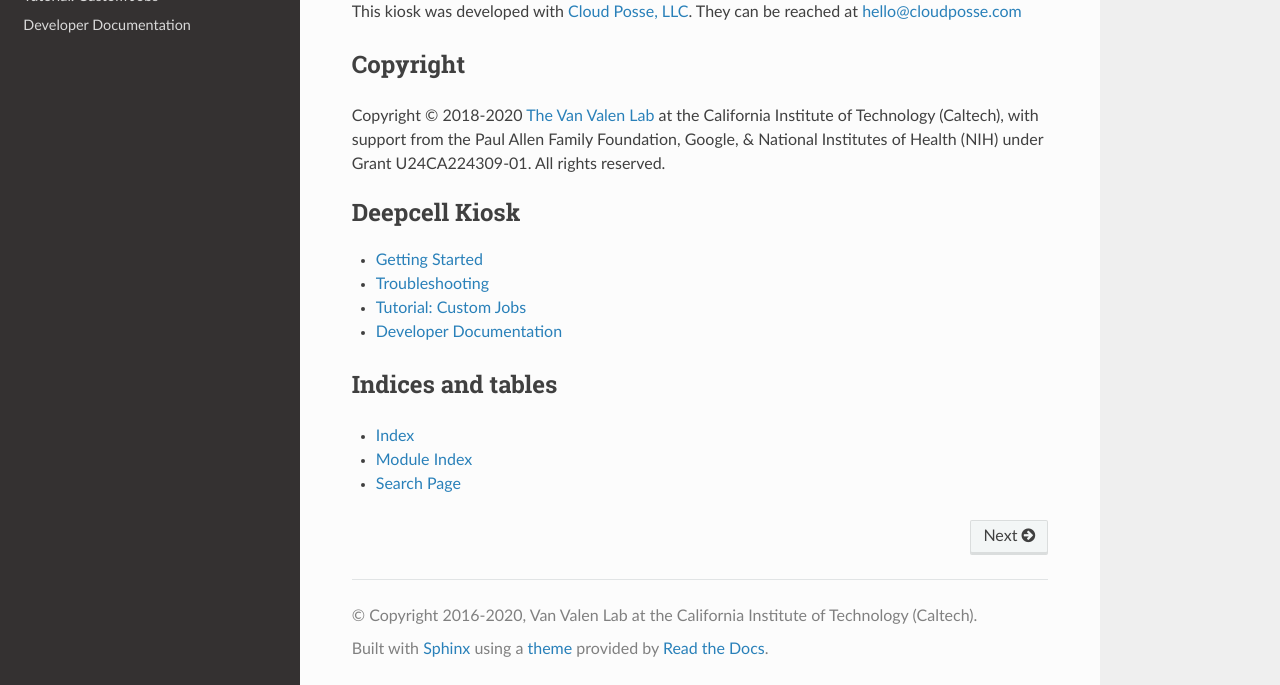
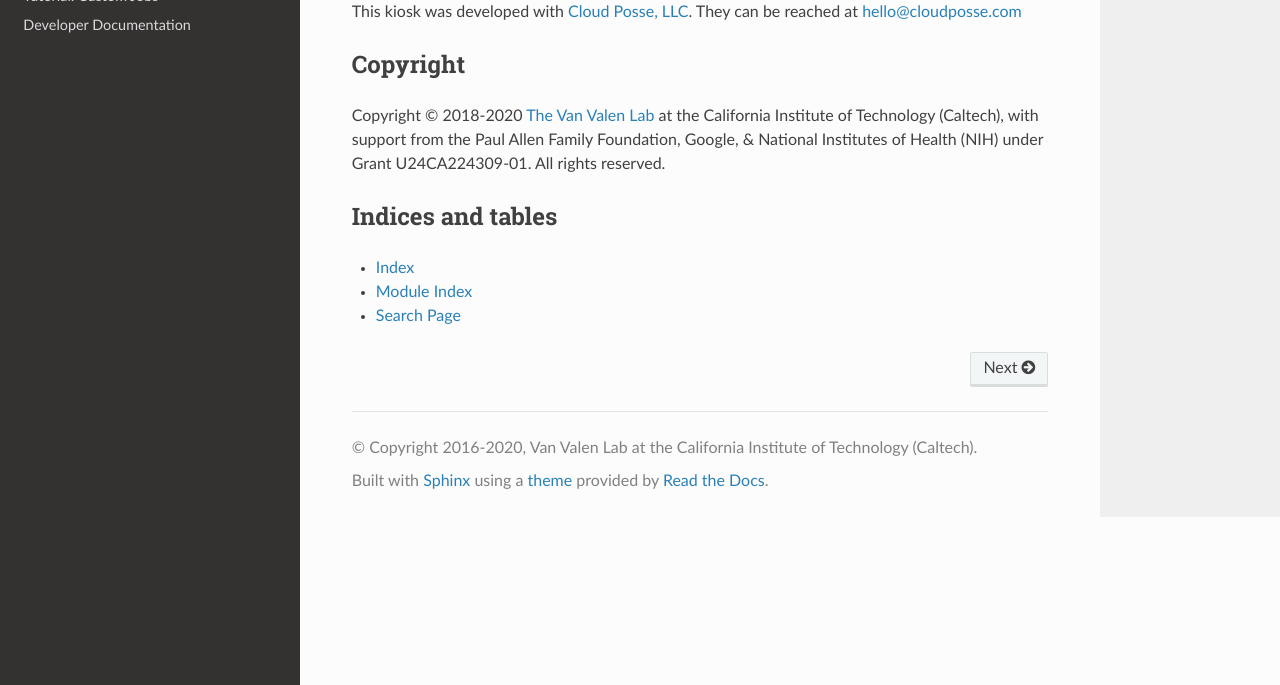
Before and after one commit to vanvalenlab/kiosk-console, a Sphinx documentation site: the page built from docs/source/index.rst, in a window 1280 px wide and 900 px high, scrolled down 2321 px, cut to the strip 215-900 px from the top of the window. Built offline with Sphinx 7.4.7 and the Read the Docs theme 2.0.0, drawn with Linux system fonts in a browser that asks for light colours.

Commit message:
Change sidebar hidden flag to true

```diff
--- a/docs/source/conf.py
+++ b/docs/source/conf.py
@@ -42,7 +42,7 @@
 
 # This is used for linking and such so we link to the thing we're building
 rtd_version = os.environ.get("READTHEDOCS_VERSION", "latest")
-if rtd_version not in ["master", "latest", "stable"]:
+if rtd_version not in ["master", "latest", "stable", "mrgn-docs"]:
     rtd_version = "master"
 
 # -- General configuration ---------------------------------------------------
@@ -225,4 +225,4 @@
 
 import gensidebar
 
-gensidebar.generate_sidebar(globals(), "deepcell-kiosk", False)
+gensidebar.generate_sidebar(globals(), "deepcell-kiosk", True)
```
